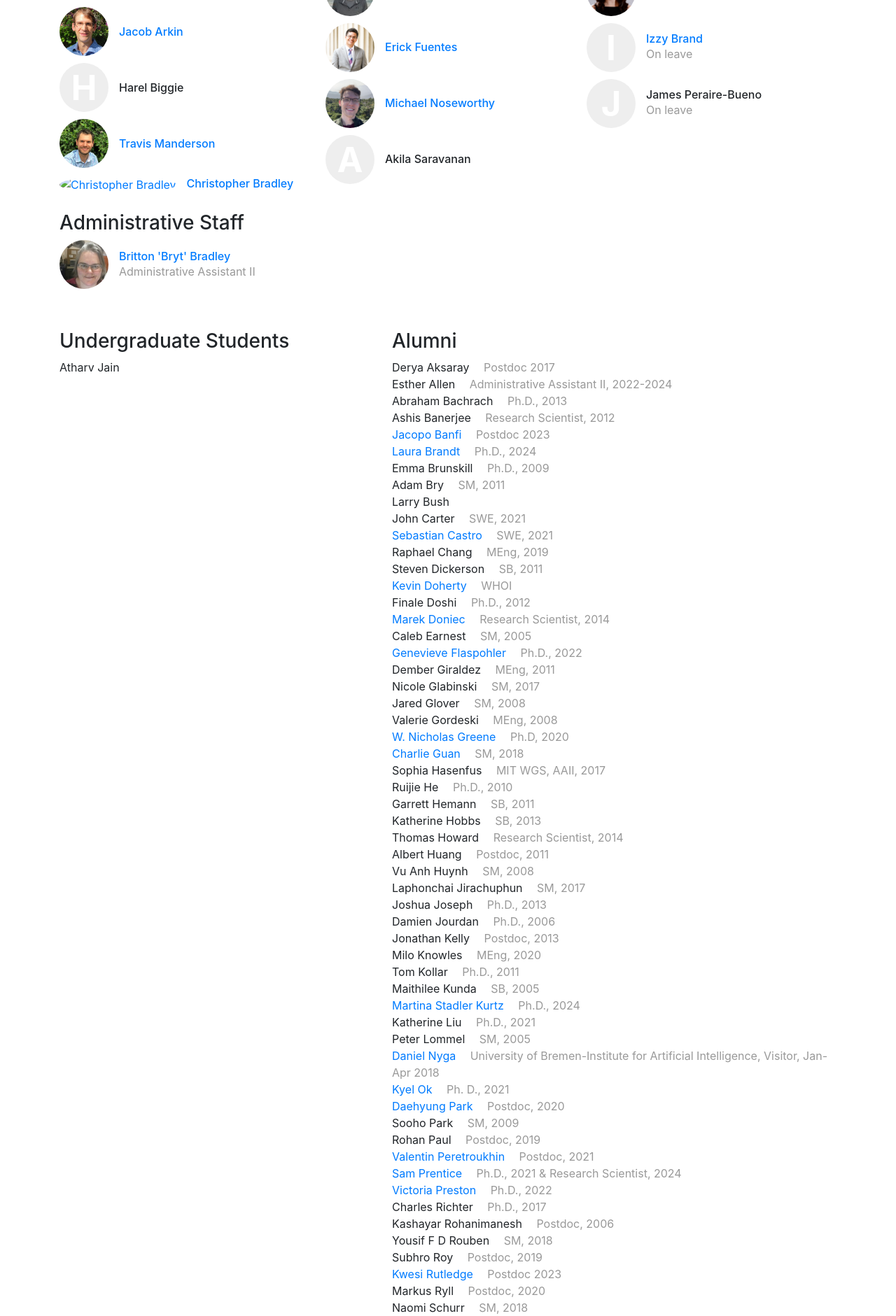
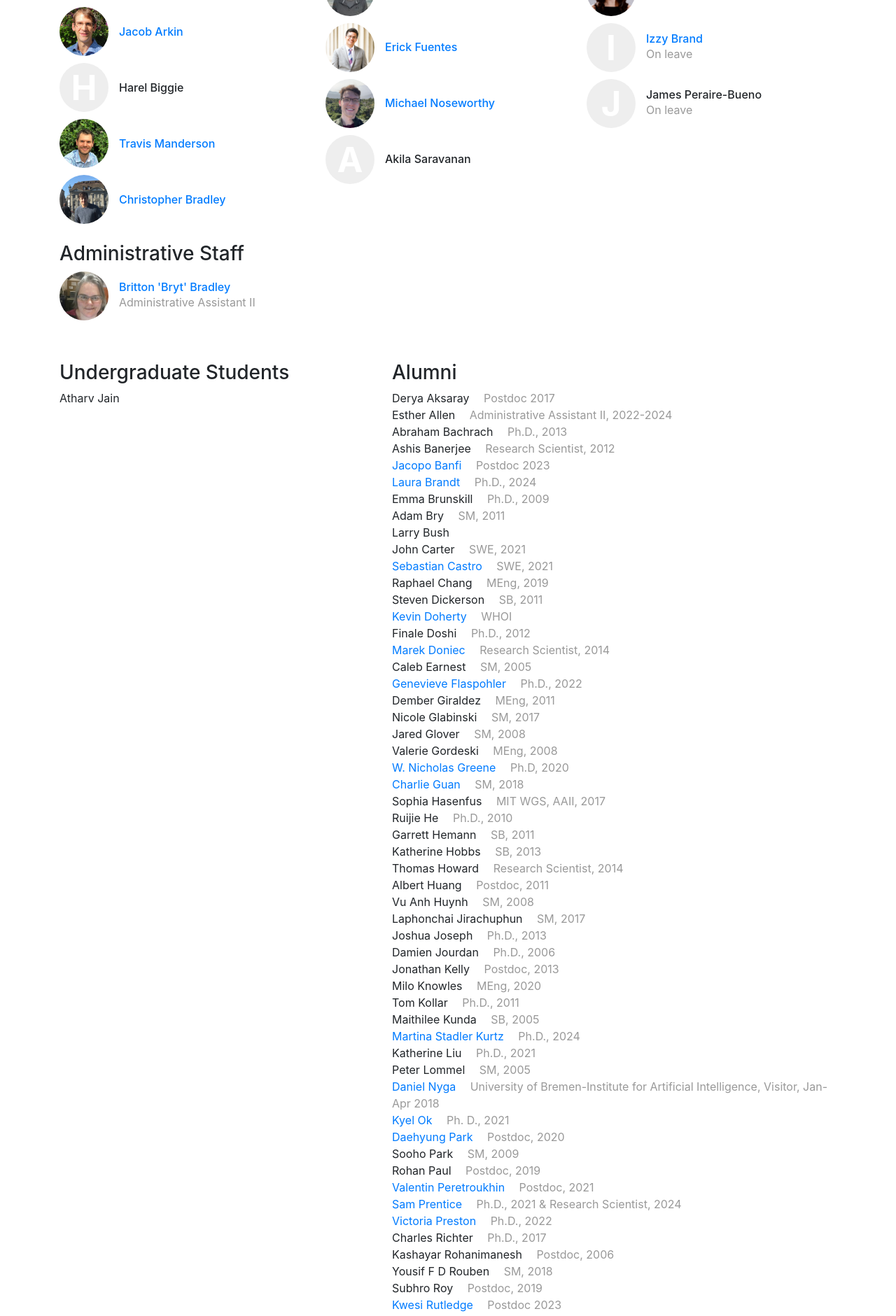
Before and after one commit to robustrobotics/robustrobotics.github.io, a Jekyll site: the page built from people_old.html, in a window 1280 px wide. Shown: the part 337-2218 px from the top of the page at 70% size. Built offline with Jekyll 4.4.1, drawn with Linux system fonts in a browser that asks for light colours.

Commit message:
fix image

```diff
--- a/_data/people.yml
+++ b/_data/people.yml
@@ -39,7 +39,7 @@ cbradley:
     display_name: "Christopher Bradley"
     webpage: "https://cpbradley.github.io"
     role: postdoc
-    image: /image/people/cbradley.jpeg
+    image: /img/people/cbradley.jpeg
 
 echen:
     display_name: "Eric Chen"
```
